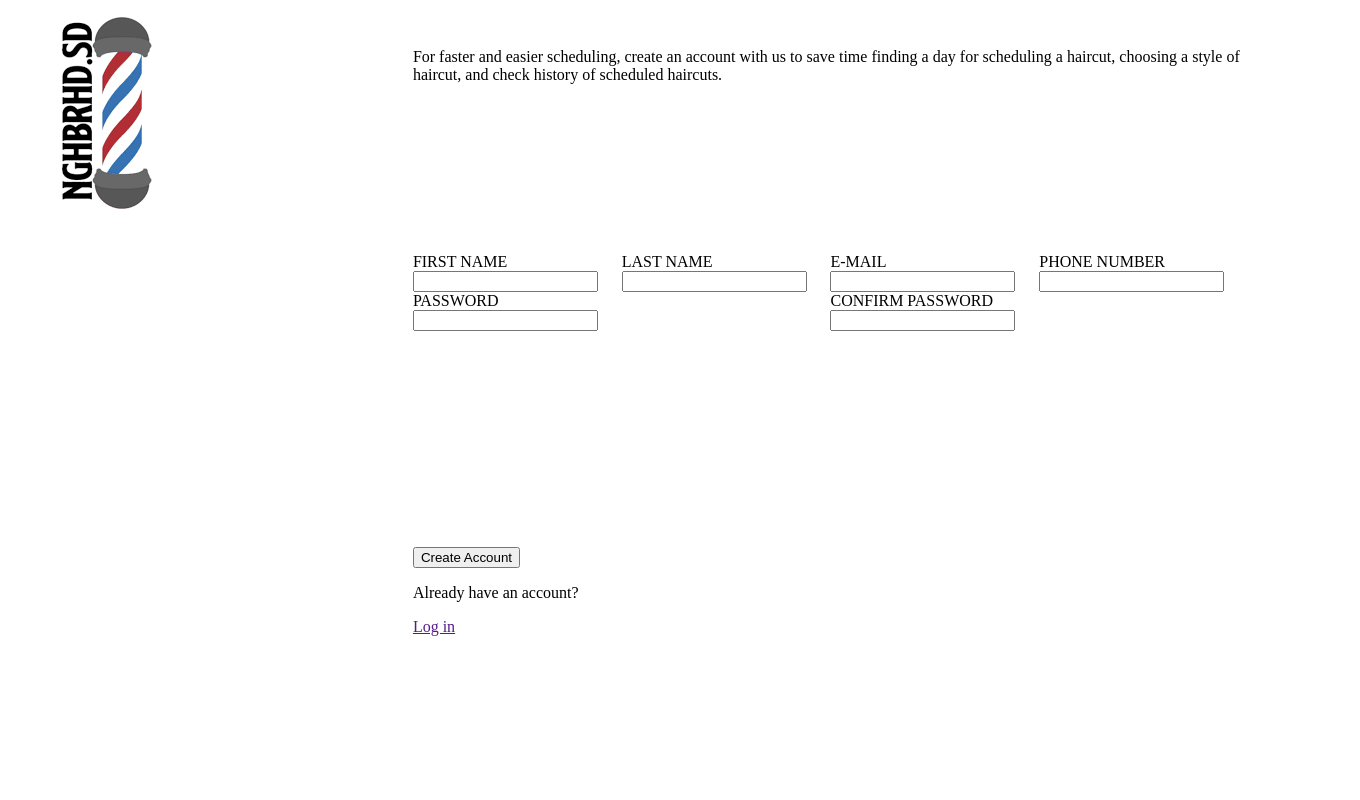
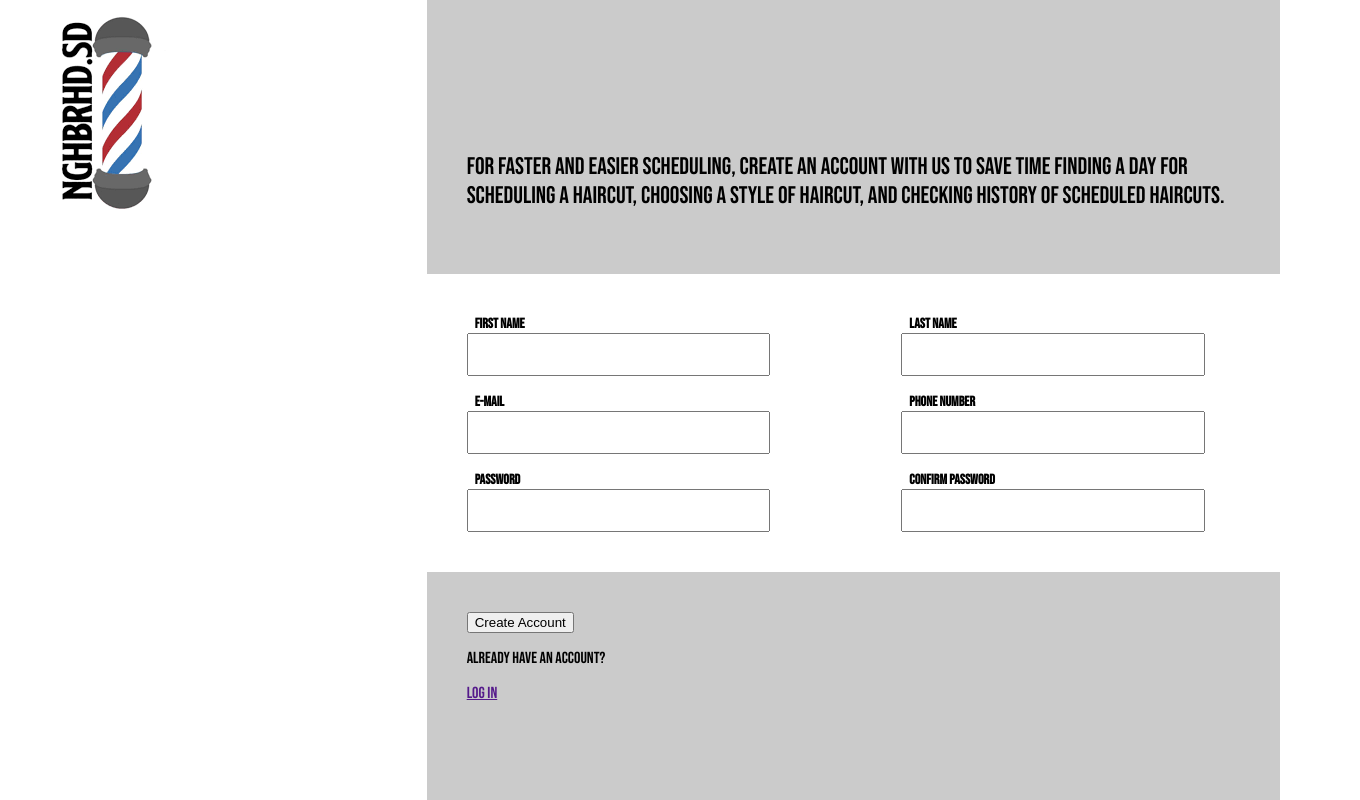
Before and after one commit to joshpait/Sign-up-Form, a plain HTML site: page index.html in a window 1280 px wide. Shown: the whole page, 1360 px wide, since content can reach past the window. Drawn offline with Linux system fonts and the light colour scheme.

Commit message:
Add more css

```diff
--- a/index.html
+++ b/index.html
@@ -6,7 +6,7 @@
     <link rel="stylesheet" href="style.css">
     <link rel="preconnect" href="https://fonts.googleapis.com">
     <link rel="preconnect" href="https://fonts.gstatic.com" crossorigin>
-    <link href="https://fonts.googleapis.com/css2?family=Oswald:wght@700&family=Silkscreen&display=swap" rel="stylesheet">
+    <link href="https://fonts.googleapis.com/css2?family=Bebas+Neue&display=swap" rel="stylesheet">
     <title>Sign-up Form</title>
 </head>
 <body>
@@ -18,40 +18,37 @@
     <div class="container">
         <div class="caption">
             <p>
-                For faster and easier scheduling, create an account with us to save time finding a day for scheduling a haircut, choosing a style of haircut, and check history of scheduled haircuts.
+                For faster and easier scheduling, create an account with us to save time finding a day for scheduling a haircut, choosing a style of haircut, and checking history of scheduled haircuts.
             </p>
         </div>
+        <div class="form-container">
             <form>
                 <div class="first-name col">
                     <label for="first-name">FIRST NAME</label><br>
                     <input type="text" name="first-name" id="first-name">
                 </div>
-
                 <div class="last-name col">
                     <label for="last-name">LAST NAME</label><br>
                     <input type="text" name="last-name" id="last-name">
                 </div>
-
                 <div class="e-mail col">
                     <label for="e-mail">E-MAIL</label><br>
                     <input type="text" name="" id="">
                 </div>
-
                 <div class="phone-number col">
                     <label for="phone-number">PHONE NUMBER</label><br>
                     <input type="text" name="phone-number" id="phone-number">
                 </div>
-
                 <div class="password col">
                     <label for="password">PASSWORD</label><br>
                     <input type="text" name="password" id="password">
                 </div>
-
                 <div class="confirm-pw col">
                     <label for="confirm-pw">CONFIRM PASSWORD</label><br>
                     <input type="text" name="confirm-pw" id="confirm-pw">
                 </div>
             </form>
+        </div>
         <div class="submit">
             <input type="submit" value="Create Account">
             <p>Already have an account?</p>
--- a/style.css
+++ b/style.css
@@ -1,11 +1,18 @@
+:root {
+    --light-gray: #CBCBCB;
+    --dark-gray: #757575;
+}
+
 html, body {
     height: 100vh;
     margin: 0px;
     display: flex;
     flex-direction: row;
+    font-family: 'Bebas Neue', sans-serif;
 }
 
 .sidebar {
+    flex: 1;
     width: 65vh;
     background-image: url(images/jake-weirick-iM1rrbseXak-unsplash.jpg);
     background-size: auto 100%;
@@ -13,30 +20,54 @@ html, body {
 }
 
 .container {
+    flex: 2;
     display: flex;
     flex-direction: column;
     align-items: left;
-    padding: 32px;
+    background-color: var(--light-gray);
+}
+
+.caption,
+.form-container,
+.submit {
+    padding: 5vh;
 }
 
 .caption {
-    flex: 3;
+    flex: 1;
+    font-size: 24px;
+    padding-top: 16vh;
+}
+
+.form-container {
+    background-color: white;
+    width: 100%;
+    padding: 5vh;
 }
 
 form {
-    flex: 4;
-    display: flex;
-    flex-direction: row;
-    flex-wrap: wrap;
+    flex: 7;
+    display: grid;
+    grid-template-columns: 1fr 1fr;
+    gap: 16px;
     justify-content: space-between;
-    align-content: flex-start;
 }
 
 form .col {
-    flex: 1;
-    width: 50%;
+    width: 60%;
+}
+
+label {
+    font-size: 14px;
+    font-weight: bolder;
+    padding: 8px 8px;
+}
+
+input[type=text] {
+    width: 100%;
+    padding: 12px 24px;
 }
 
 .submit {
-    flex: 3;
+    flex: 1.5;
 }
```
Lines whose indentation alone changed are shown as unchanged.
